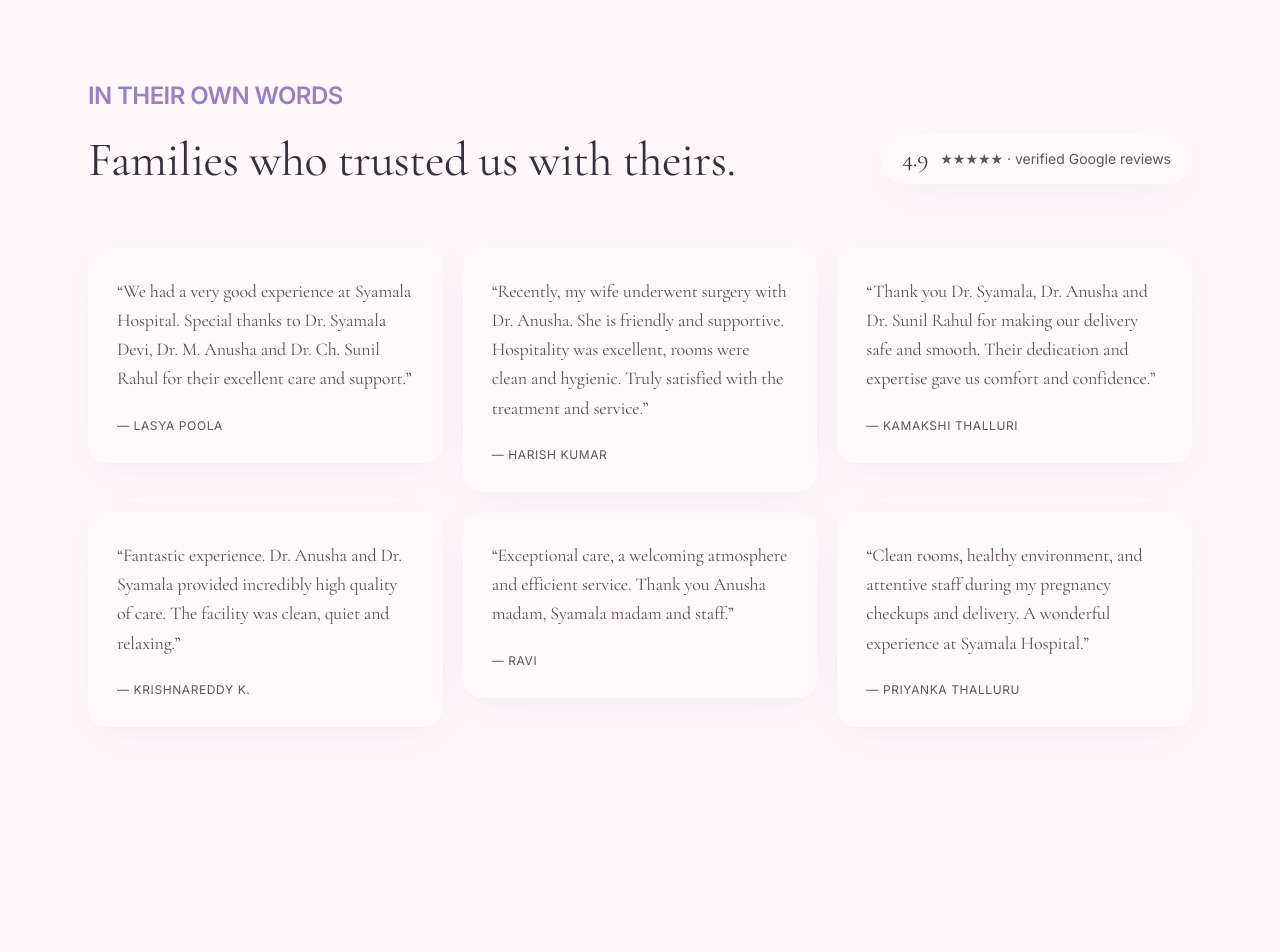
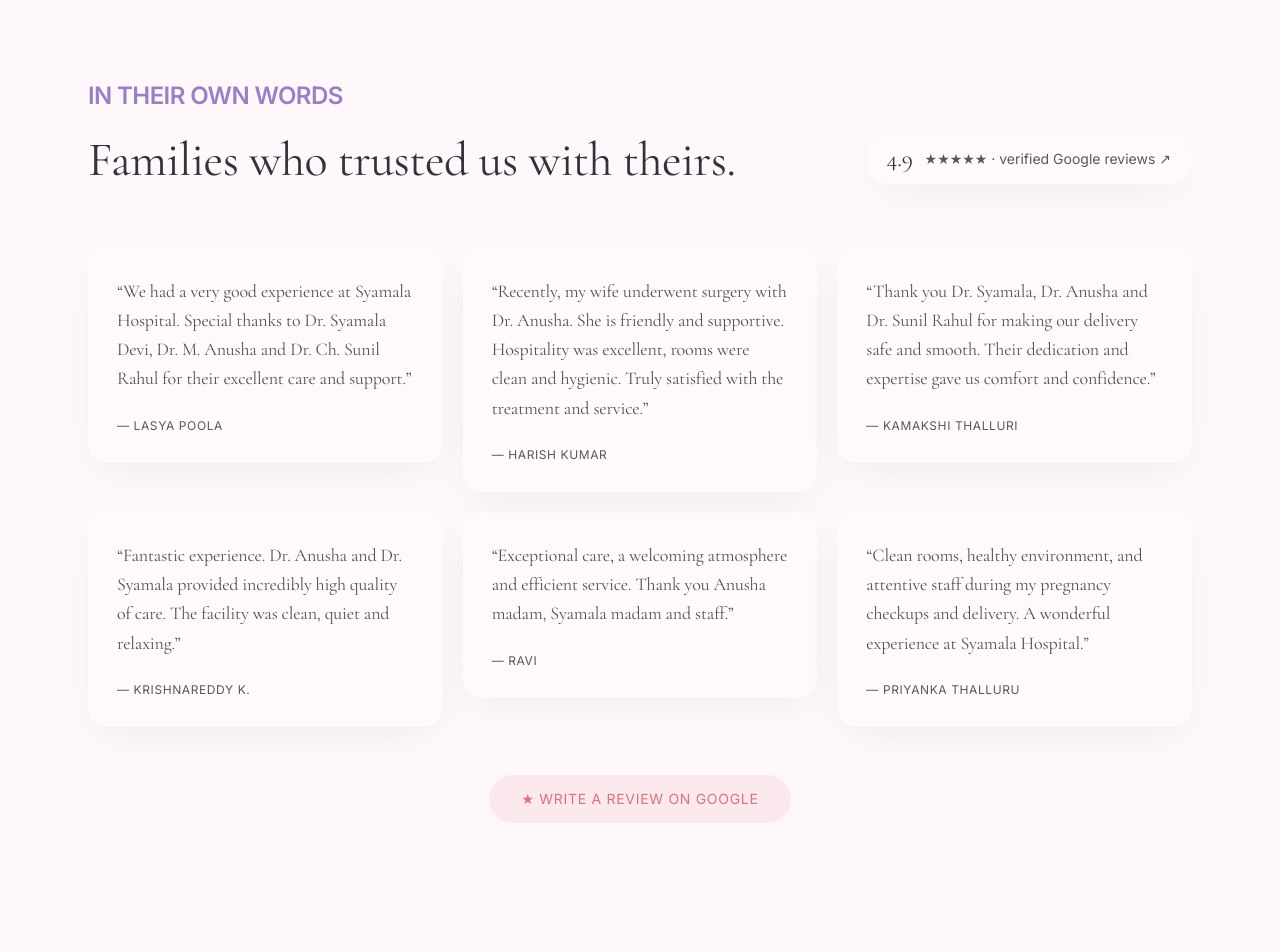
Before and after one commit to sairakshith2004/syamala-clinic, a React (Vite) app in the folder shyamala-clinic-main/: page / in a window 1280 px wide. Shown: the part 4000-4952 px from the top of the page. Built offline with nearby package versions, Linux system fonts and the light colour scheme.

Commit message:
Link review buttons to Google reviews page
Replace Maps search URLs with direct Google review search links across the reviews section badge, new write-a-review CTA, contact section button, and footer link.

Co-Authored-By: Claude Sonnet 4.6 <noreply@anthropic.com>

```diff
--- a/shyamala-clinic-main/src/routes/index.tsx
+++ b/shyamala-clinic-main/src/routes/index.tsx
@@ -480,10 +480,15 @@ function Index() {
                   Families who trusted us with theirs.
                 </h2>
               </div>
-              <div className="glass flex items-center gap-3 rounded-full px-5 py-2 text-sm text-muted-foreground">
+              <a
+                href="https://www.google.com/search?q=Syamala+Hospital+Nellore+reviews"
+                target="_blank"
+                rel="noreferrer"
+                className="glass flex items-center gap-3 rounded-full px-5 py-2 text-sm text-muted-foreground transition hover:text-foreground"
+              >
                 <span className="font-serif text-2xl text-foreground">4.9</span>
-                <span>★★★★★ · verified Google reviews</span>
-              </div>
+                <span>★★★★★ · verified Google reviews ↗</span>
+              </a>
             </Reveal>
             <div className="mt-16 grid grid-cols-1 gap-5 md:grid-cols-2 lg:grid-cols-3">
               {reviews.map((r, i) => (
@@ -499,6 +504,16 @@ function Index() {
                 </Reveal>
               ))}
             </div>
+            <Reveal className="mt-12 flex justify-center">
+              <a
+                href="https://www.google.com/search?q=Syamala+Hospital+Nellore+reviews"
+                target="_blank"
+                rel="noreferrer"
+                className="inline-flex min-h-[48px] items-center gap-2 rounded-full bg-primary/10 px-8 py-3 text-sm tracking-wider uppercase text-primary transition hover:bg-primary/20"
+              >
+                ★ Write a Review on Google
+              </a>
+            </Reveal>
           </div>
         </section>
 
@@ -593,7 +608,7 @@ function Index() {
                     Get Directions <span aria-hidden="true">→</span>
                   </a>
                   <a
-                    href="https://www.google.com/maps/search/?api=1&query=Syamala+Hospital+Stonehousepet+Nellore"
+                    href="https://www.google.com/search?q=Syamala+Hospital+Nellore+reviews"
                     target="_blank"
                     rel="noreferrer"
                     className="inline-flex min-h-[48px] items-center gap-2 rounded-full bg-primary/10 px-6 py-3 text-xs tracking-wider uppercase text-primary transition hover:bg-primary/20"
@@ -658,7 +673,7 @@ function Index() {
         <div className="mx-auto flex max-w-6xl flex-wrap items-center justify-between gap-6 px-6 py-10 text-xs tracking-wider uppercase text-muted-foreground">
           <p>© {new Date().getFullYear()} Syamala Hospital · Nellore</p>
           <a
-            href="https://www.google.com/maps/search/?api=1&query=Syamala+Hospital+Stonehousepet+Nellore"
+            href="https://www.google.com/search?q=Syamala+Hospital+Nellore+reviews"
             target="_blank"
             rel="noreferrer"
             className="transition hover:text-foreground"
```
